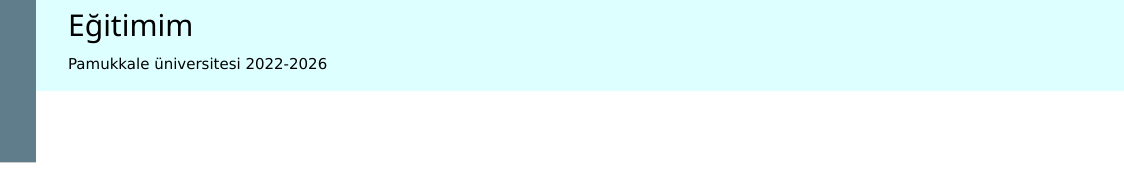
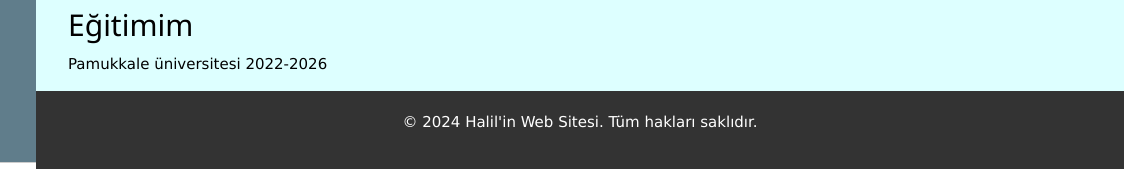
Before and after one commit to halilkarkaya/halilkarakayax, a plain HTML site: page index.html in a window 1280 px wide. Shown: the part 637-806 px from the top of the page, 156-1280 px from the left. Drawn offline with nearby package versions, Linux system fonts and the light colour scheme.

Commit message:
Update index.html

```diff
--- a/index.html
+++ b/index.html
@@ -116,6 +116,11 @@
 
 
   </div>
+        <footer style="background-color: #333; color: #fff; padding: 20px; text-align: center;">
+    <p>&copy; 2024 Halil'in Web Sitesi. Tüm hakları saklıdır.</p>
+
+</footer>
+
 
   </body>
 </html>
```
